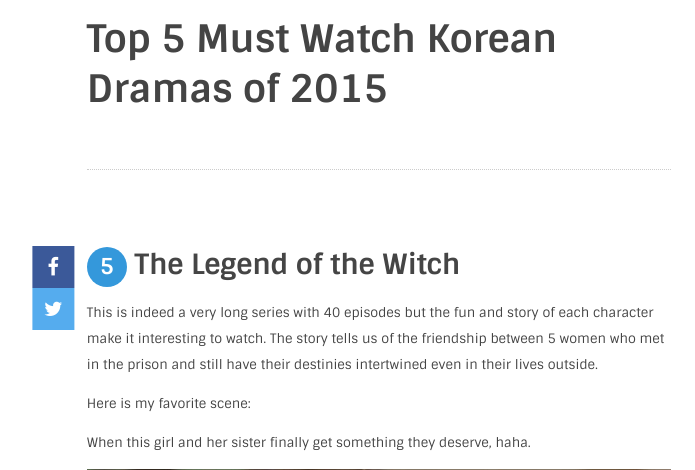
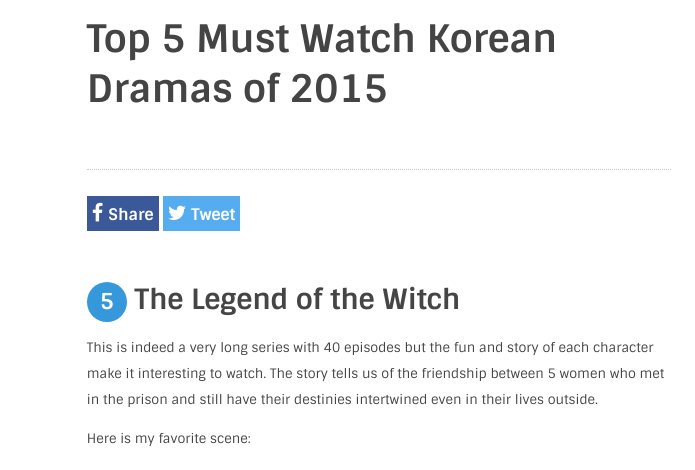
Before and after one commit to heyandie/andierabino, a Django app: a page that uses templates/blog/post.html in a window 1280 px wide. Shown: the part 197-667 px from the top of the page, without its empty margins (261-956 px from the left). Run offline with Django 3.2, Linux system fonts and the light colour scheme; data comes from the database, SQL or seed files in the repository; some libraries are stand-ins or nearby versions.

Commit message:
added facebook share function

```diff
--- a/blog/models.py
+++ b/blog/models.py
@@ -19,9 +19,9 @@ class Blog(models.Model):
     def __str__(self):
         return '%s' % self.title
 
-    @permalink
-    def get_absolute_url(self):
-        return ('view_blog_post', None, {'slug': self.slug})
+    @property
+    def url(self):
+        return 'heyandie.herokuapp.com/article/'+self.slug
 
     @property
     def localized_posted(self):
--- a/static/css/main.css
+++ b/static/css/main.css
@@ -288,7 +288,7 @@ a:hover {
 }
 #post-share-buttons {
   position: absolute;
-  transform: translateX(-130%);
+  transform: translateX(-150%);
   transition: 0.3s linear all;
 }
 #post-share-buttons.fixed {
@@ -297,9 +297,9 @@ a:hover {
 }
 #post-share-buttons a {
   display: block;
-  height: 32px;
-  width: 32px;
-  line-height: 32px;
+  height: 25px;
+  width: 25px;
+  line-height: 25px;
   font-size: 2rem;
   text-align: center;
   color: #fff;
@@ -319,7 +319,7 @@ a:hover {
 #post-share-buttons a.fa-twitter {
   background-color: #55acee;
 }
-@media all and (max-width: 767px) {
+@media all and (max-width: 10000px) {
   #post-share-buttons {
     position: relative;
     left: 0;
--- a/templates/blog/post.html
+++ b/templates/blog/post.html
@@ -36,7 +36,7 @@
           </div>
           <div id="post-body">
             <div id="post-share-buttons">
-              <a class="fa fa-facebook" href="https://www.facebook.com/sharer/sharer.php?u={{post.get_absolute_url}}"> <span>Share</span></a>
+              <a class="fa fa-facebook" href="https://www.facebook.com/sharer/sharer.php?u={{post.url}}"> <span>Share</span></a>
               <a class="fa fa-twitter"> <span>Tweet</span></a>
             </div>
             {{post.body|safe}}
@@ -93,46 +93,7 @@
     (d.head || d.body).appendChild(s);
     })();
     </script>
-    <script>
-      var scrollY = null;
-      window.onscroll = stickSocialButtons;
-      window.onresize = adjustSocialButtons;
 
-      function isInViewport(element) {
-        var rect = element.getBoundingClientRect();
-        var html = document.documentElement;
-        return (
-          (rect.top >= 0 ||
-          rect.bottom <= (window.innerHeight || html.clientHeight)) &&
-          rect.bottom >= 100
-        );
-      }
-      function stickSocialButtons () {
-        var socialbuttons = document.getElementById('post-share-buttons');
-        var postbody = document.getElementById('post-body');
-        var w = window.innerWidth
-        || document.documentElement.clientWidth
-        || document.body.clientWidth;
-
-        scrollY = window.pageYOffset;
-        if (scrollY > 300 && isInViewport(postbody) && w>767) {
-          socialbuttons.classList.add('fixed');
-        } else {
-          socialbuttons.classList.remove('fixed');
-        }
-      }
-
-      function adjustSocialButtons () {
-        var w = window.innerWidth
-        || document.documentElement.clientWidth
-        || document.body.clientWidth;
-        var socialbuttons = document.getElementById('post-share-buttons');
-
-        if (w<767) {
-          socialbuttons.classList.remove('fixed');
-        }
-      }
-    </script>
     <noscript>Please enable JavaScript to view the <a href="https://disqus.com/?ref_noscript" rel="nofollow">comments powered by Disqus.</a></noscript>
   </div>
 </div>
```
